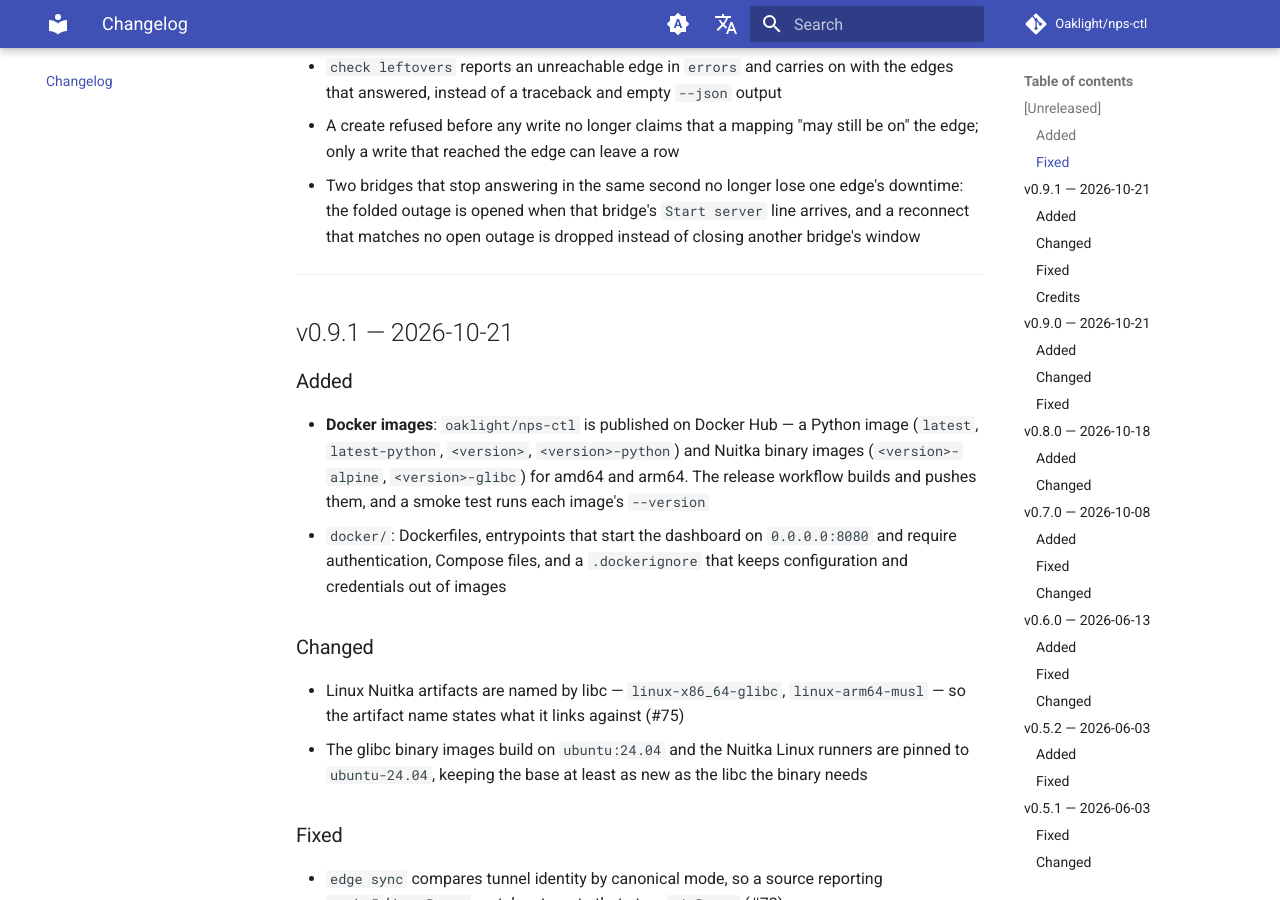
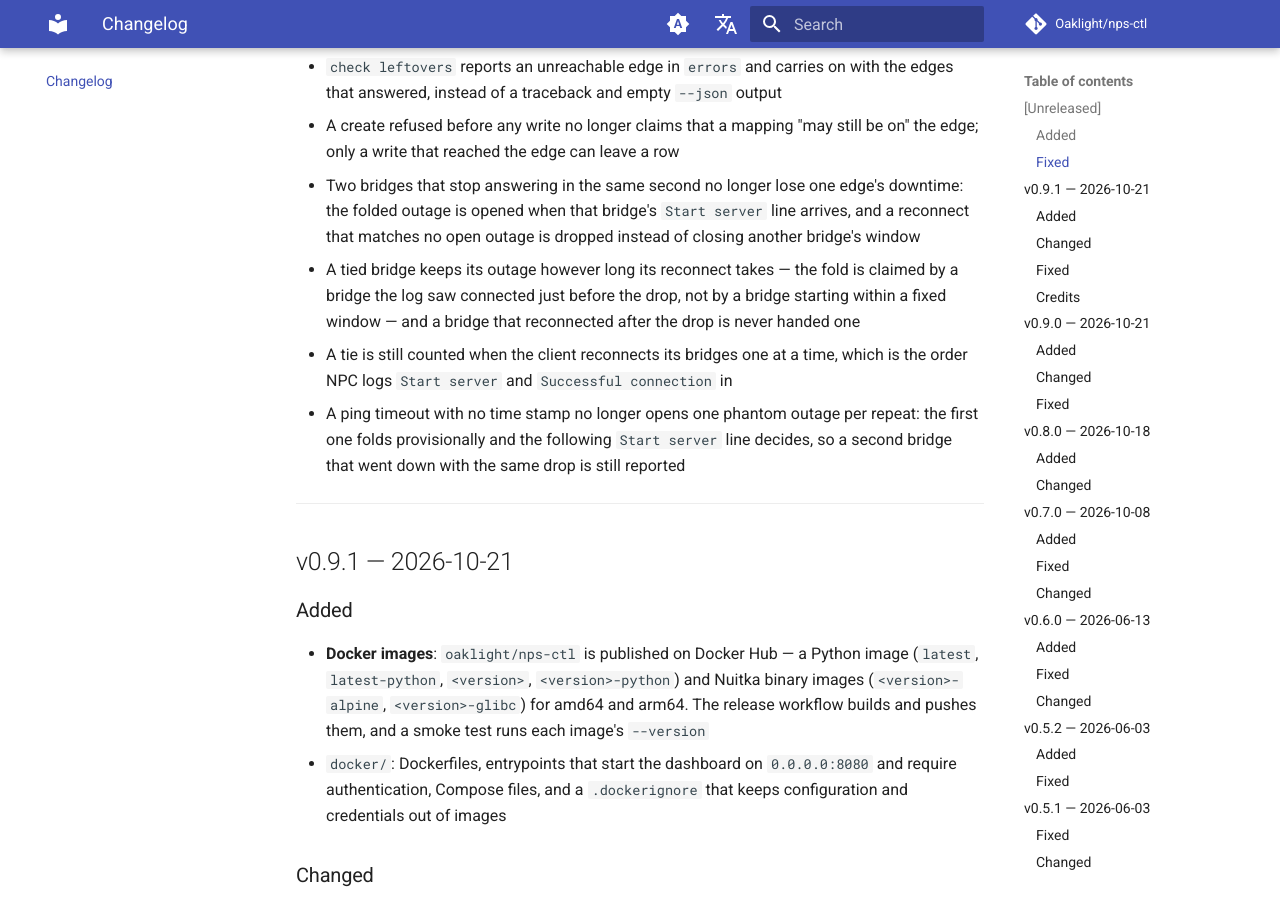
Before and after one commit to Oaklight/nps-ctl, an MkDocs documentation site: the page built from docs/changelog.md, in a window 1280 px wide and 900 px high, scrolled down 1339 px. Built offline with MkDocs 1.6.1 and Material for MkDocs 9.7.7, drawn with Linux system fonts in a browser that asks for light colours; comment, search, counter and statistics services are not loaded.

Commit message:
docs(checks): a tie is claimed from connection history, not a clock

```diff
--- a/docs/changelog.md
+++ b/docs/changelog.md
@@ -29,6 +29,9 @@ All notable changes to nps-ctl are documented here. This project follows [Keep a
 - `check leftovers` reports an unreachable edge in `errors` and carries on with the edges that answered, instead of a traceback and empty `--json` output
 - A create refused before any write no longer claims that a mapping "may still be on" the edge; only a write that reached the edge can leave a row
 - Two bridges that stop answering in the same second no longer lose one edge's downtime: the folded outage is opened when that bridge's `Start server` line arrives, and a reconnect that matches no open outage is dropped instead of closing another bridge's window
+- A tied bridge keeps its outage however long its reconnect takes — the fold is claimed by a bridge the log saw connected just before the drop, not by a bridge starting within a fixed window — and a bridge that reconnected after the drop is never handed one
+- A tie is still counted when the client reconnects its bridges one at a time, which is the order NPC logs `Start server` and `Successful connection` in
+- A ping timeout with no time stamp no longer opens one phantom outage per repeat: the first one folds provisionally and the following `Start server` line decides, so a second bridge that went down with the same drop is still reported
 
 ---
 
```
Also changed, not shown: docs/guides/checks.md (+1 -1 lines).
